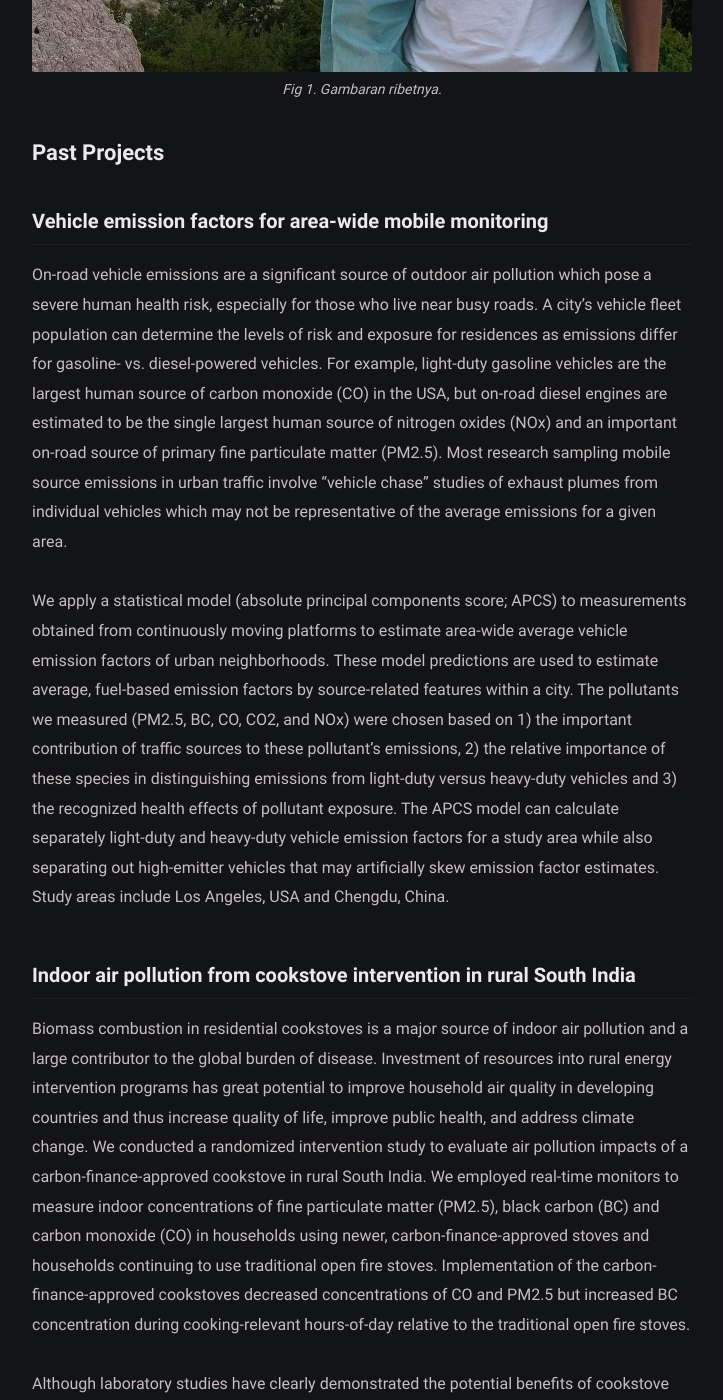
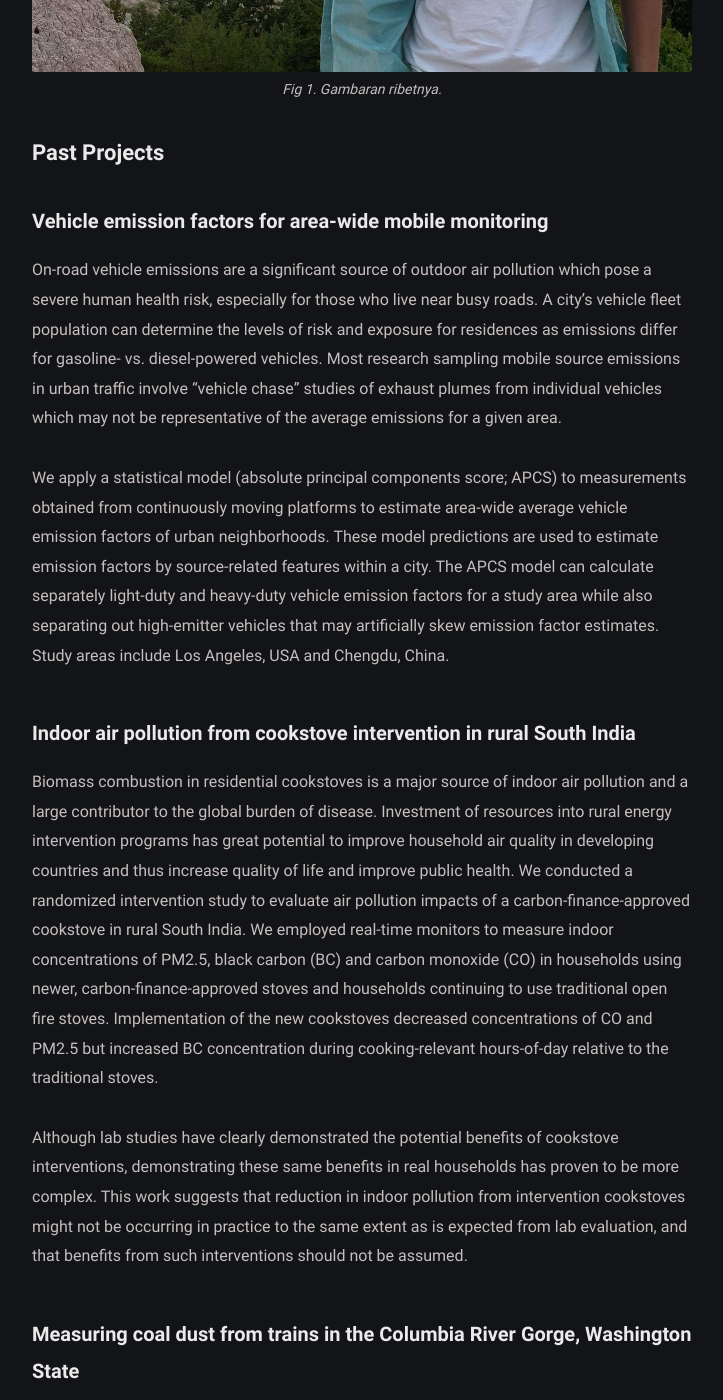
Before and after one commit to mkelp/mkelp.github.io, a Jekyll site: the page built from projects.md, in a window 1280 px wide and 1400 px high, scrolled down 1033 px. Shown: the whole window, without its empty margins (278-1001 px from the left). Built offline with Jekyll 4.4.1, drawn with Linux system fonts in a browser that asks for light colours; some of the changed text lies outside the part shown.

Commit message:
project 4

```diff
--- a/projects.md
+++ b/projects.md
@@ -22,25 +22,25 @@
 ## **Past Projects**
 
 
-### Vehicle emission factors for area-wide mobile monitoring
+#### Vehicle emission factors for area-wide mobile monitoring
 
-On-road vehicle emissions are a significant source of outdoor air pollution which pose a severe human health risk, especially for those who live near busy roads. A city's vehicle fleet population can determine the levels of risk and exposure for residences as emissions differ for gasoline- vs. diesel-powered vehicles. For example, light-duty gasoline vehicles are the largest human source of carbon monoxide (CO) in the USA, but on-road diesel engines are estimated to be the single largest human source of nitrogen oxides (NOx) and an important on-road source of primary fine particulate matter (PM2.5). Most research sampling mobile source emissions in urban traffic involve “vehicle chase” studies of exhaust plumes from individual vehicles which may not be representative of the average emissions for a given area.
+On-road vehicle emissions are a significant source of outdoor air pollution which pose a severe human health risk, especially for those who live near busy roads. A city's vehicle fleet population can determine the levels of risk and exposure for residences as emissions differ for gasoline- vs. diesel-powered vehicles. Most research sampling mobile source emissions in urban traffic involve “vehicle chase” studies of exhaust plumes from individual vehicles which may not be representative of the average emissions for a given area.
 
-We apply a statistical model (absolute principal components score; APCS) to measurements obtained from continuously moving platforms to estimate area-wide average vehicle emission factors of urban neighborhoods. These model predictions are used to estimate average, fuel-based emission factors by source-related features within a city. The pollutants we measured (PM2.5, BC, CO, CO2, and NOx) were chosen based on 1) the important contribution of traffic sources to these pollutant's emissions, 2) the relative importance of these species in distinguishing emissions from light-duty versus heavy-duty vehicles and 3) the recognized health effects of pollutant exposure. The APCS model can calculate separately light-duty and heavy-duty vehicle emission factors for a study area while also separating out high-emitter vehicles that may artificially skew emission factor estimates. Study areas include Los Angeles, USA and Chengdu, China.
+We apply a statistical model (absolute principal components score; APCS) to measurements obtained from continuously moving platforms to estimate area-wide average vehicle emission factors of urban neighborhoods. These model predictions are used to estimate emission factors by source-related features within a city. The APCS model can calculate separately light-duty and heavy-duty vehicle emission factors for a study area while also separating out high-emitter vehicles that may artificially skew emission factor estimates. Study areas include Los Angeles, USA and Chengdu, China.
 
 
-### Indoor air pollution from cookstove intervention in rural South India
+#### Indoor air pollution from cookstove intervention in rural South India
 
-Biomass combustion in residential cookstoves is a major source of indoor air pollution and a large contributor to the global burden of disease. Investment of resources into rural energy intervention programs has great potential to improve household air quality in developing countries and thus increase quality of life, improve public health, and address climate change. We conducted a randomized intervention study to evaluate air pollution impacts of a carbon-finance-approved cookstove in rural South India. We employed real-time monitors to measure indoor concentrations of fine particulate matter (PM2.5), black carbon (BC) and carbon monoxide (CO) in households using newer, carbon-finance-approved stoves and households continuing to use traditional open fire stoves. Implementation of the carbon-finance-approved cookstoves decreased concentrations of CO and PM2.5 but increased BC concentration during cooking-relevant hours-of-day relative to the traditional open fire stoves.
+Biomass combustion in residential cookstoves is a major source of indoor air pollution and a large contributor to the global burden of disease. Investment of resources into rural energy intervention programs has great potential to improve household air quality in developing countries and thus increase quality of life and improve public health. We conducted a randomized intervention study to evaluate air pollution impacts of a carbon-finance-approved cookstove in rural South India. We employed real-time monitors to measure indoor concentrations of PM2.5, black carbon (BC) and carbon monoxide (CO) in households using newer, carbon-finance-approved stoves and households continuing to use traditional open fire stoves. Implementation of the new cookstoves decreased concentrations of CO and PM2.5 but increased BC concentration during cooking-relevant hours-of-day relative to the traditional stoves.
 
-Although laboratory studies have clearly demonstrated the potential benefits of cookstove interventions, demonstrating these same benefits in real households has proven to be more complex. This work suggests that reduction in indoor pollution from intervention cookstoves might not be occurring in practice to the same extent as is expected from laboratory evaluation, and that unilateral benefits from such interventions should not be assumed.
+Although lab studies have clearly demonstrated the potential benefits of cookstove interventions, demonstrating these same benefits in real households has proven to be more complex. This work suggests that reduction in indoor pollution from intervention cookstoves might not be occurring in practice to the same extent as is expected from lab evaluation, and that benefits from such interventions should not be assumed.
 
 
-### Measuring coal dust from trains in the Columbia River Gorge, Washington State
+#### Measuring coal dust from trains in the Columbia River Gorge, Washington State
 
-Trains powered by diesel fuel travel through the Columbia River Gorge National Scenic Area as well as many urban areas in Washington State. Evaluating the air quality impacts from rail traffic for people living near rail lines is hampered by a lack of data. Emission standards for new and remanufactured locomotives have decreased steadily over the past several decades. Because of the lack of information on PM2.5 concentrations and the exposure to humans from diesel trains, the debate over coal dust, and the scarcity of information on diesel train emissions, we sought to measure these air quality effects
+Trains powered by diesel fuel travel through the Columbia River Gorge as well as many urban areas in Washington State. Evaluating the air quality impacts from rail traffic for people living near rail lines is hampered by a lack of data. Emission standards for new and remanufactured locomotives have decreased steadily over the past several decades. Because of the lack of information on PM2.5 concentrations and the exposure to humans from diesel trains, we sought to measure these air quality effects.
 
-We examined the emissions of diesel particulate matter (DPM) and coal dust from trains in the Columbia River Gorge in Washington State during summer 2014 and found that the passage of a diesel powered open-top coal train results in nearly twice as much respirable PM2.5 compared to the passage of a diesel-powered freight train not carrying coal in an open hopper. We also witnessed multiple “super-duster” events where the coal dust emissions led to visible dust plumes and the highest PM2.5 concentrations observed in our study.
+We examined the emissions of diesel particulate matter and coal dust from trains in the Columbia River Gorge during summer 2014 and found that the passage of a diesel powered open-top coal train results in nearly twice as much respirable PM2.5 compared to the passage of a diesel-powered freight train not carrying coal. We also witnessed multiple “super-duster” events where the coal dust emissions led to visible dust plumes and the highest PM2.5 concentrations observed in our study.
 
 
 
```
